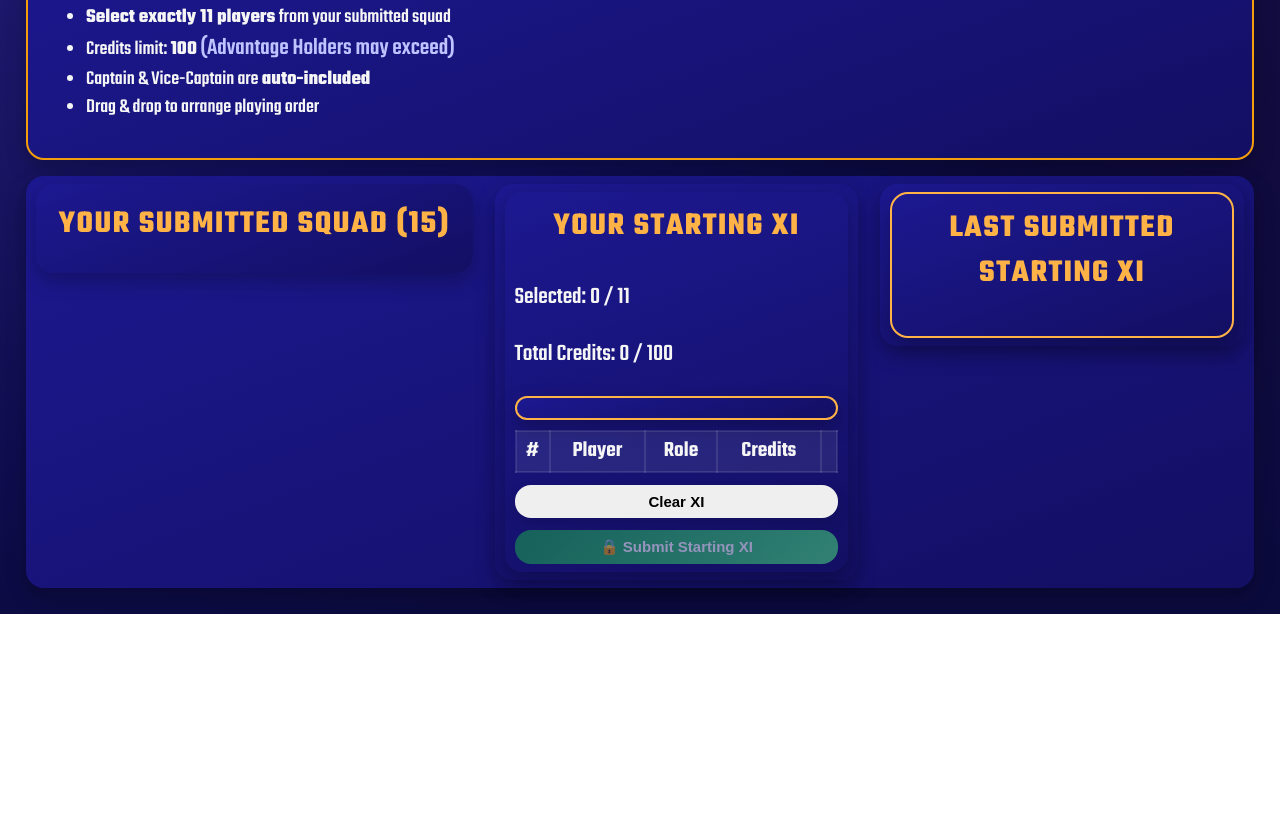
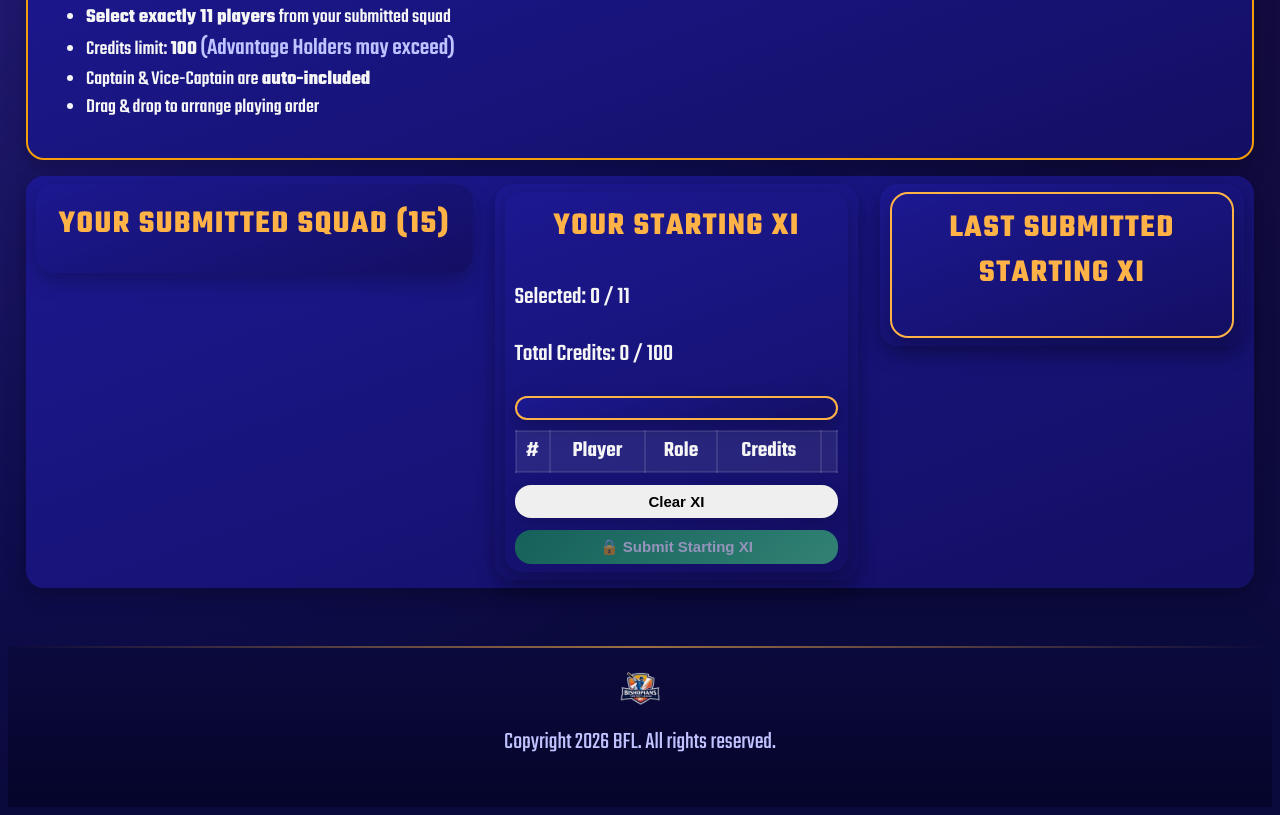
Before and after one commit to Suriyag1614/T20WC-BFL, a plain HTML site: page starting-xi.html in a window 1280 px wide. Shown: the part 482-1297 px from the top of the page. Before the commit the page ends 1096 px from the top, so only its background shows below. Drawn offline with Linux system fonts and the light colour scheme; no server answers; sample sign-in values are in the browser's storage.

Commit message:
Fantasy Squad Builder V

```diff
--- a/starting-xi.html
+++ b/starting-xi.html
@@ -166,6 +166,19 @@
   <p id="overlayText">Submitting Starting XI…</p>
 </div>
 
+<!-- FOOTER -->
+<footer class="site-footer">
+  <div class="footer-divider"></div>
+
+  <div class="footer-content">
+    <img src="logos/bfl.png" alt="bfl-logo" class="footer-logo" />
+
+    <p class="footer-copy">
+      Copyright 2026 BFL. All rights reserved.
+    </p>
+  </div>
+</footer>
+
 <!-- =====================================================
   SCRIPTS
 ===================================================== -->
--- a/starting-xi.js
+++ b/starting-xi.js
@@ -5,7 +5,7 @@ const API_URL = "https://script.google.com/macros/s/AKfycbxuoSw52SiippXn11oTQpNT
 
 const normalizeId = id => String(id);
 const CREDIT_LIMIT = 100;
-const CREDIT_OVERRIDE_USERS = ["admin", "Suriya"]; // case-insensitive
+const CREDIT_OVERRIDE_USERS = ["Sure", "Suriya"]; // case-insensitive
 
 const ROLE_MIN = {
   "Wicket-Keeper": 1,
@@ -114,7 +114,20 @@ async function fetchLastSubmittedXI() {
     if (data.status !== "success") return;
 
     const table = document.getElementById("lastXITable");
-    table.innerHTML = "";
+
+    table.innerHTML = `
+      <thead>
+        <tr>
+          <th>#</th>
+          <th>Name</th>
+          <th>Role</th>
+          <th>Credits</th>
+        </tr>
+      </thead>
+      <tbody></tbody>
+    `;
+
+    const tbody = table.querySelector("tbody");
 
     data.startingXI.forEach(p => {
       const row = document.createElement("tr");
@@ -124,7 +137,7 @@ async function fetchLastSubmittedXI() {
         <td>${p.category}</td>
         <td>${p.credits}</td>
       `;
-      table.appendChild(row);
+      tbody.appendChild(row);
     });
 
     document.getElementById("lastXIMeta").textContent =
--- a/style.css
+++ b/style.css
@@ -735,3 +735,45 @@ input[type="radio"]:checked::before {
 input[type="radio"]:hover {
   border-color: #4f46e5;
 }
+
+/* =========================
+   FOOTER (ICC STYLE)
+========================= */
+.site-footer {
+  margin-top: 40px;
+  background: linear-gradient(180deg, #0b0a3d, #05042a);
+  color: #cbd5e1;
+  font-size: 14px;
+}
+
+.footer-divider {
+  height: 2px;
+  background: linear-gradient(
+    90deg,
+    transparent,
+    #ffb347,
+    transparent
+  );
+  opacity: 0.6;
+}
+
+.footer-content {
+  padding: 20px 16px 24px;
+  text-align: center;
+
+  display: flex;
+  flex-direction: column;
+  align-items: center;
+  gap: 14px;
+}
+
+.footer-logo {
+  height: 42px;
+  opacity: 0.95;
+}
+
+.footer-copy {
+  font-size: 24px;
+  color: var(--text-muted);
+  margin-top: 2px;
+}
```
Also changed, not shown: index.html (+15 -1 lines).
